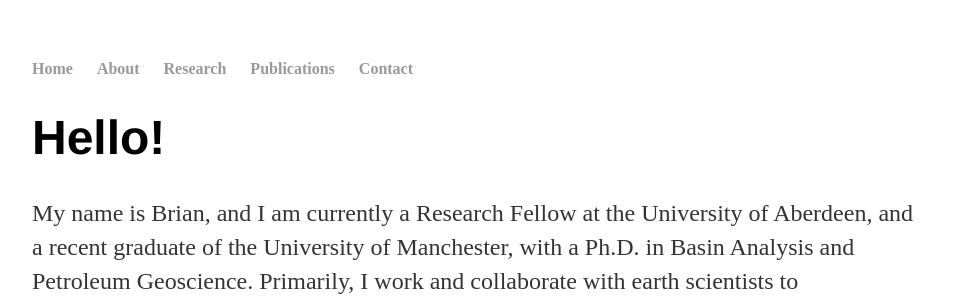
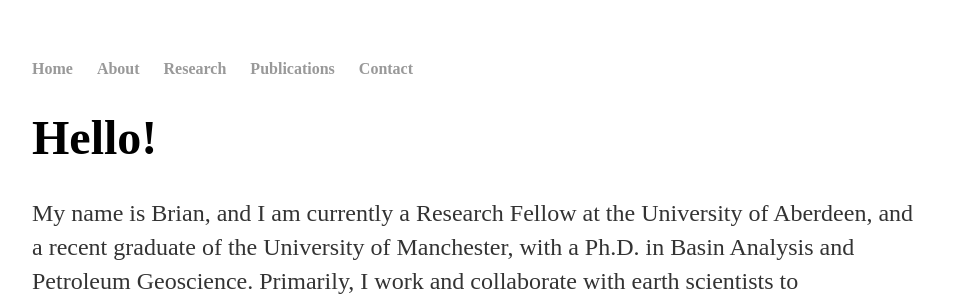
Before and after one commit to bsburnham/bsburnham.github.io, a Jekyll site: the page built from index.html, in a window 1280 px wide. Shown: the top 304 px of the page, without its empty margins (160-1119 px from the left). Built offline with Jekyll 4.4.1, drawn with Linux system fonts in a browser that asks for light colours.

Commit message:
Update main.css
changed font family to Ubuntu Mono

```diff
--- a/css/main.css
+++ b/css/main.css
@@ -21,7 +21,7 @@
 }
 h1 {
     font-size: 3em;
-    font-family:'Helvetica', 'Arial', 'Sans-Serif';
+    font-family: Ubuntu Mono;
 }
 p {
     font-size: 1.5em;
```
